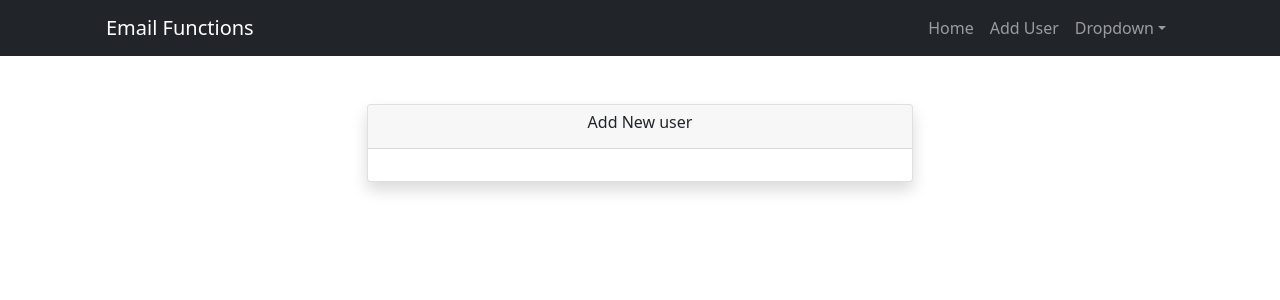
After one commit to Imsmthng/php-bulk_mail, a PHP site: page /adduser.php in a window 1280 px wide. The commit adds this page. Shown: the top 300 px of the page. Run offline with PHP 8.4, Linux system fonts and the light colour scheme.

Commit message:
added user

```diff
--- /dev/null
+++ b/adduser.php
@@ -0,0 +1,33 @@
+<?php
+include('includes/header.php');
+include('includes/navigation.php');
+?>
+
+<div class="py-5">
+    <div class="container">
+        <div class="row justify-content-center">
+            <div class="col-md-6">
+                <div class="card shadow">
+                    <div class="card-header text-center">
+                        <h6>
+                           Add New user
+                        </h6>
+                    </div>
+
+                    <div class="card-body">
+                        <form action="" id="myForm" method="POST">
+                            <div class="form-group">
+
+                            </div>
+                        </form>
+                    </div>
+                </div>
+            </div>
+        </div>
+    </div>
+</div>
+
+
+<?php
+include('includes/footer.php');
+?>
--- a/includes/navigation.php
+++ b/includes/navigation.php
@@ -10,8 +10,8 @@
                         </button>
                         <div class="collapse navbar-collapse" id="navbarSupportedContent">
                             <ul class="navbar-nav ms-auto mb-2 mb-lg-0">
-                                <li class="nav-item"><a class="nav-link" aria-current="page" href="#">Home</a></li>
-                                <li class="nav-item"><a class="nav-link" href="#">Add User</a></li>
+                                <li class="nav-item"><a class="nav-link" href="index.php">Home</a></li>
+                                <li class="nav-item"><a class="nav-link" href="adduser.php">Add User</a></li>
                                 <li class="nav-item dropdown">
                                 <a class="nav-link dropdown-toggle" href="#" id="navbarDropdown" role="button" data-bs-toggle="dropdown" aria-expanded="false">Dropdown</a>
                                     <ul class="dropdown-menu" aria-labelledby="navbarDropdown">
```
Also changed, not shown: index.php (+0 -14 lines).
